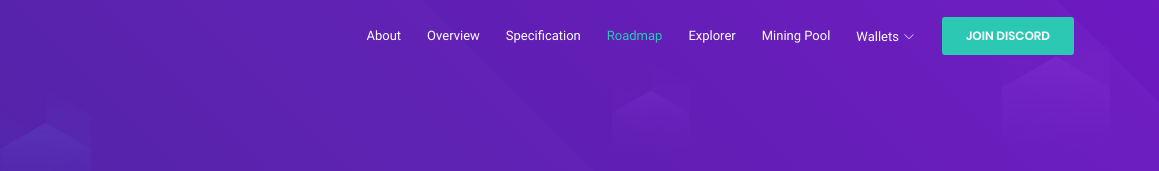
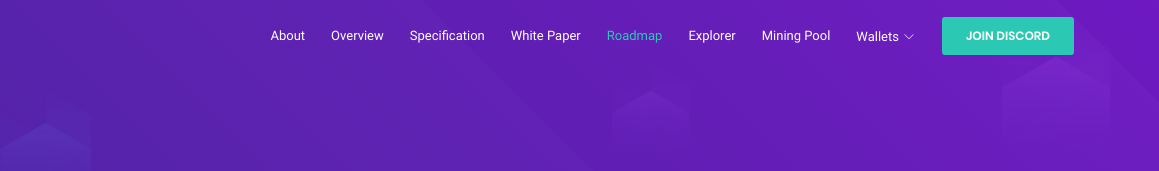
Before and after one commit to oliverproject/rapid-website, a plain HTML site: page index.html in a window 1280 px wide. Shown: the top 171 px of the page, 121-1280 px from the left. Drawn offline with Linux system fonts and the light colour scheme.

Commit message:
update the wp

```diff
--- a/index.html
+++ b/index.html
@@ -64,6 +64,7 @@
 						<li class="nav-item"><a class="nav-link menu-link" href="#overview">Overview</a></li>
 						<!--li class="nav-item"><a class="nav-link menu-link" href="#how">How it Works</a></li-->
 						<li class="nav-item"><a class="nav-link menu-link" href="#tokens">Specification</a></li>
+						<li class="nav-item"><a class="nav-link menu-link" href="whitepaper.pdf">White Paper</a></li>
 						<li class="nav-item"><a class="nav-link menu-link" href="#roadmap">Roadmap</a></li>
 						<li class="nav-item"><a class="nav-link menu-link" href="https://explorer.therapidcoin.com/">Explorer</a></li>
 						<li class="nav-item"><a class="nav-link menu-link" href="https://pool.therapidcoin.com/">Mining Pool</a></li>
@@ -122,7 +123,7 @@
 									<li><a href="https://paper.therapidcoin.com/"" class="btn btn-outline">Paper wallet</a></li>
 									<li><a href="https://github.com/RAPIDCoinNew/rapidcore/releases/download/v1.1.1/rapidcore-1.1.1-win64.zip" class="btn btn-outline">Windows QT wallet</a></li>
 
-									<li><a target="_blank" href="#" class="btn btn-outline">white paper</a></li-->
+									<li><a target="_blank" href="=whitepaper.pdf" class="btn btn-outline">white paper</a></li-->
 								</ul>
 								<div class="gaps size-2x"></div>
 								<h6>Join our community</h6>
@@ -1226,7 +1227,7 @@ are listed on our platform. Here is what the coin is all about...</p>
 							<li><a target="_blank" href="https://github.com/RAPIDCoinNew/rapidcore/releases/download/v1.1.1/rapidcore-1.1.1-win64.zip">Windows</a></li>
 							<li><a target="_blank" href="https://github.com/RAPIDCoinNew/rapidcore/releases/download/v1.1.1/rapidcore-1.1.1-amd64-linux-1604.tar.gz">Ubuntu-16.04</a></li>
 							<li><a target="_blank" href="https://github.com/RAPIDCoinNew/rapidcore/releases/download/v1.1.1/rapidcore-1.1.1-amd64-linux-1804.tar.gz">Ubuntu-18.04</a></li>
-							<li><a target="_blank" href="#">White Paper</a></li>
+							<li><a target="_blank" href="whitepaper.pdf">White Paper</a></li>
 							<li><a target="_blank" href="#">Masternode setup script</a></li>
 	                        <!--li><a href="#">One Pager</a></li>
 	                        <li><a href="#">Market Research</a></li-->
```
